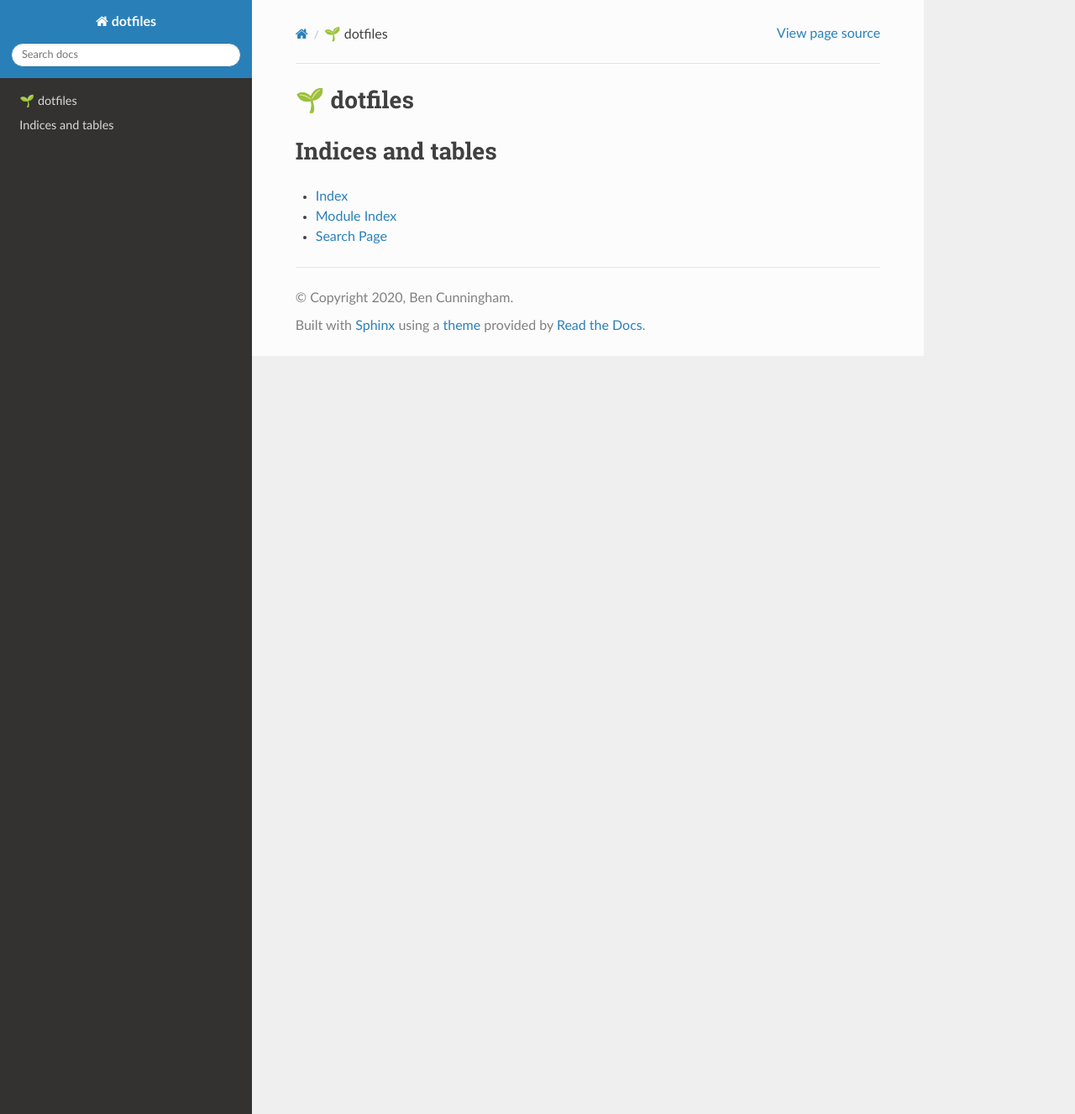
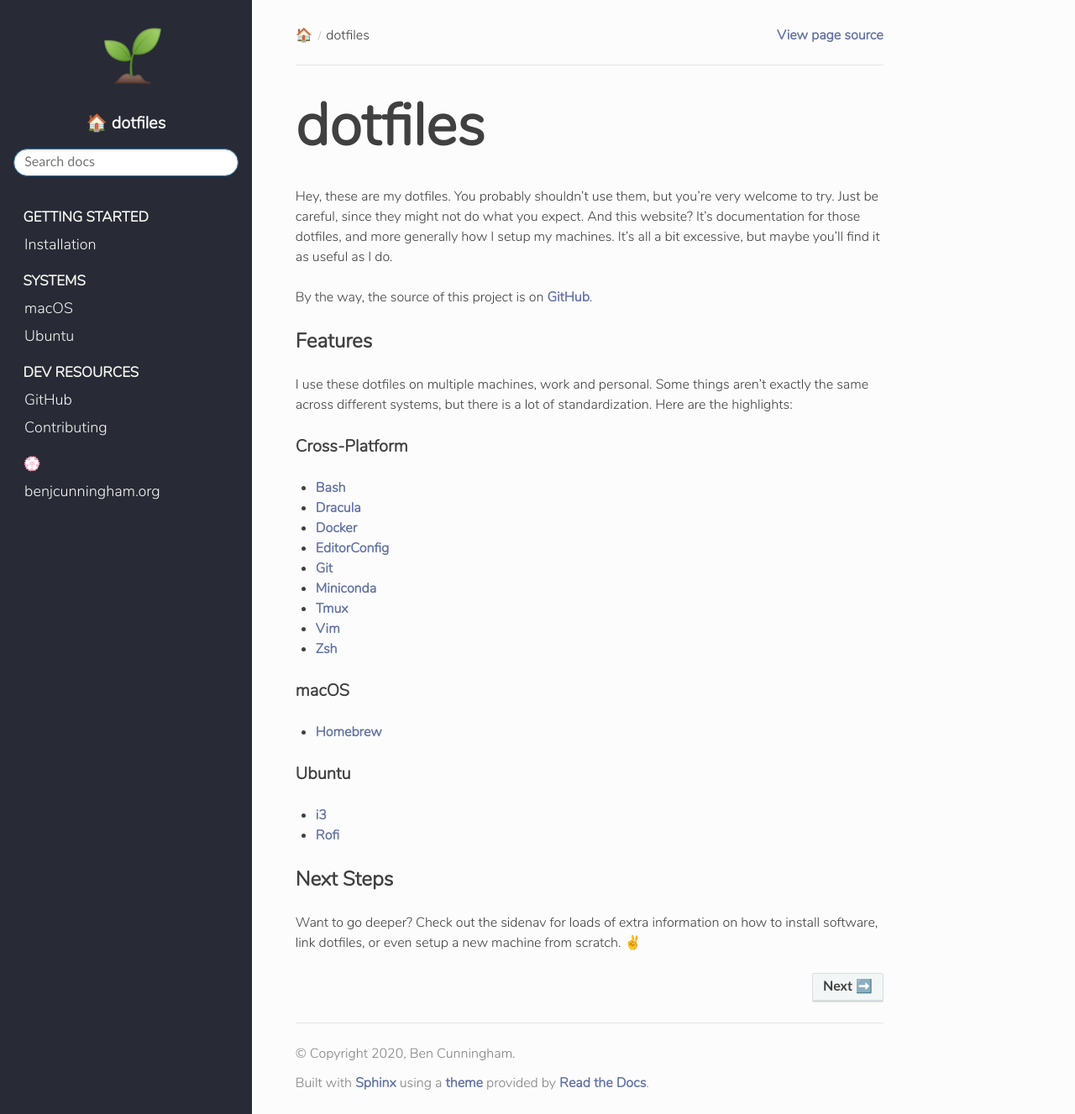
Before and after one commit to benjcunningham/dotfiles, a Sphinx documentation site: the page built from docs/source/index.rst, in a window 1280 px wide and 1327 px high. Shown: the whole window at 84% size. Built offline with Sphinx 7.4.7 and the Read the Docs theme 2.0.0, drawn with Linux system fonts in a browser that asks for light colours.

Commit message:
🚧 Start standing up Sphinx docs content

```diff
--- /dev/null
+++ b/docs/source/_static/css/dotfiles.css
@@ -0,0 +1,229 @@
+.rst-content .linenodiv pre, .rst-content div[class^=highlight] pre, .rst-content pre.literal-block {
+    font-family: RobotoMono-Light, monospace;
+}
+
+/* Copy button */
+
+a.copybtn {
+    margin: 3px;
+}
+
+.rst-content {
+    max-width: 700px;
+}
+
+/* The literal code blocks */
+.rst-content tt.literal, .rst-content tt.literal, .rst-content code.literal {
+    color: #282A36;
+}
+
+/* To keep the logo centered */
+.wy-side-scroll {
+    width: calc(100% + 15px);
+    font-size: 20px;
+}
+
+/* The research field on top of the toc tree */
+.wy-side-nav-search{
+    padding-top: 0;
+    background-color: #282A36;
+}
+
+/* The toc tree */
+.wy-nav-side{
+    background-color: #282A36;
+    padding-bottom: 0;
+}
+
+.wy-menu-vertical li.toctree-l1.current>a {
+    border: none;
+}
+
+/* The home icon */
+.fa-home:before, .icon-home:before {
+    content: "🏠";
+}
+
+/* Previous / Next icons */
+.fa-arrow-circle-left:before, .icon-circle-arrow-left:before {
+    content: "⬅️";
+}
+
+.fa-arrow-circle-right:before, .icon-circle-arrow-right:before {
+    content: "➡️";
+}
+
+/* The selected items in the toc tree */
+.wy-menu-vertical li.current{
+    background-color: #6272A4;
+}
+
+.wy-menu-vertical li.current a{
+    background-color: #6272A4;
+    color: #F8F8F2;
+}
+
+/* When a list item that does belong to the selected block from the toc tree is hovered */
+.wy-menu-vertical li.current a:hover{
+    background-color: #6272A4;
+    color: #F8F8F2;
+}
+
+/* When a list item that does NOT belong to the selected block from the toc tree is hovered. */
+.wy-menu-vertical li a:hover{
+    background-color: #6272A4;
+    color: #F8F8F2;
+}
+
+/* The text items on the toc tree */
+.wy-menu-vertical a {
+    color: #F8F8F2;
+    font-family: Nunito-Light, sans-serif;
+}
+.wy-menu-vertical header, .wy-menu-vertical p.caption{
+    color: #F8F8F2;
+    font-family: Nunito-Light, sans-serif;
+}
+
+/* The color inside the selected toc tree block */
+.wy-menu-vertical li.toctree-l2 a, .wy-menu-vertical li.toctree-l3 a, .wy-menu-vertical li.toctree-l4 a {
+    color: #F8F8F2;
+}
+
+.wy-menu-vertical li.current>a, .wy-menu-vertical li.on a {
+    font-weight: normal;
+}
+
+/* Inside the depth-2 selected toc tree block */
+.wy-menu-vertical li.toctree-l2.current>a {
+    background-color: #6272A4;
+}
+
+.wy-menu-vertical li.toctree-l2.current>a::before {
+    content: "👉 ";
+    position: absolute;
+    left: 0.75em;
+}
+
+.wy-menu-vertical li.toctree-l2.current li.toctree-l3>a {
+    background-color: #C6D0FF
+}
+
+/* Inside the depth-3 selected toc tree block */
+.wy-menu-vertical li.toctree-l3.current li.toctree-l4>a{
+    background-color: #D6E0FF
+}
+
+/* Inside code snippets */
+.rst-content dl:not(.docutils) dt{
+    font-size: 15px;
+}
+
+/* Links */
+.rst-content a {
+    color: #6272A4;
+    font-weight: bold;
+}
+
+.rst-content a:hover {
+    text-decoration: underline;
+}
+
+/* Content bars */
+.rst-content dl:not(.docutils) dt {
+    background-color: rgba(251, 141, 104, 0.1);
+    border-right: solid 2px #FB8D68;
+    border-left: solid 2px #FB8D68;
+    color: #FB8D68;
+    font-family: Nunito-Light, sans-serif;
+    border-top: none;
+    font-style: normal !important;
+}
+
+/* Expand button */
+.wy-menu-vertical li.toctree-l2 span.toctree-expand::before,
+.wy-menu-vertical li.on a span.toctree-expand::before,
+.wy-menu-vertical li.current>a span.toctree-expand::before,
+.wy-menu-vertical li.toctree-l3 span.toctree-expand::before {
+    content: none;
+}
+
+/* Max window size */
+.wy-nav-content{
+    max-width: 1200px;
+}
+
+/* Mobile header */
+.wy-nav-top{
+    background-color: #282A36;
+}
+
+
+/* Source spans */
+.rst-content .viewcode-link, .rst-content .viewcode-back{
+    color: #282A36;
+    font-size: 110%;
+    letter-spacing: 2px;
+    text-transform: uppercase;
+}
+
+/* It would be better for table to be visible without horizontal scrolling */
+.wy-table-responsive table td, .wy-table-responsive table th{
+    white-space: normal;
+}
+
+.footer {
+    margin-top: 20px;
+}
+
+/* class and method names in doc */
+.rst-content dl:not(.docutils) tt.descname, .rst-content dl:not(.docutils) tt.descclassname, .rst-content dl:not(.docutils) tt.descname, .rst-content dl:not(.docutils) code.descname, .rst-content dl:not(.docutils) tt.descclassname, .rst-content dl:not(.docutils) code.descclassname{
+    font-family: Nunito-Light, sans-serif;
+    font-size: 20px !important;
+}
+
+/* class name in doc*/
+.rst-content dl:not(.docutils) tt.descname, .rst-content dl:not(.docutils) tt.descname, .rst-content dl:not(.docutils) code.descname{
+    margin-right: 10px;
+    font-family: Nunito-Light, sans-serif;
+}
+
+/* Method and class parameters */
+.sig-param{
+    line-height: 23px;
+}
+
+/* Class introduction "class" string at beginning */
+.rst-content dl:not(.docutils) .property{
+    font-size: 18px;
+    color: black;
+}
+
+
+/* FONTS */
+
+body{
+    font-family: Nunito-Light, sans-serif;
+    font-size: 16px;
+}
+
+h1 {
+    font-family: Nunito-Light, sans-serif;
+    font-size: 70px;
+}
+
+h2, .rst-content .toctree-wrapper p.caption, h3, h4, h5, h6, legend{
+    font-family: Nunito-Light, sans-serif;
+}
+
+@font-face {
+    font-family: Nunito-Light;
+    src: url('./Nunito-Light.ttf');
+    font-weight: 400;
+}
+
+@font-face {
+    font-family: RobotoMono-Light;
+    src: url('./RobotoMono-Light.ttf');
+    font-weight: 400;
+}
--- /dev/null
+++ b/docs/source/_static/js/dotfiles.js
@@ -0,0 +1,21 @@
+function addIcon() {
+
+    const dotfilesLogo = "https://raw.githubusercontent.com/benjcunningham/dotfiles/master/docs/source/_static/js/dotfilesLogo.png";
+    const image = document.createElement("img");
+    image.setAttribute("src", dotfilesLogo);
+
+    const div = document.createElement("div");
+    div.appendChild(image);
+    div.style.textAlign = "center";
+    div.style.padding = "30px";
+
+    const scrollDiv = document.querySelector(".wy-side-scroll");
+    scrollDiv.prepend(div);
+
+}
+
+function onLoad() {
+    addIcon();
+}
+
+window.addEventListener("load", onLoad);
--- a/docs/source/conf.py
+++ b/docs/source/conf.py
@@ -47,8 +47,16 @@ exclude_patterns = []
 # a list of builtin themes.
 #
 html_theme = 'sphinx_rtd_theme'
+html_theme_options = {
+    'includehidden': True,
+    'navigation_depth': 2,
+}
 
 # Add any paths that contain custom static files (such as style sheets) here,
 # relative to this directory. They are copied after the builtin static files,
 # so a file named "default.css" will overwrite the builtin "default.css".
 html_static_path = ['_static']
+
+def setup(app):
+    app.add_css_file('css/dotfiles.css')
+    app.add_js_file('js/dotfiles.js')
--- /dev/null
+++ b/docs/source/dev/contributing.rst
@@ -0,0 +1,4 @@
+Contributing
+============
+
+Want to contribute to the project?
--- a/docs/source/index.rst
+++ b/docs/source/index.rst
@@ -1,20 +1,66 @@
-.. dotfiles documentation master file, created by
-   sphinx-quickstart on Mon Jul 13 23:55:50 2020.
-   You can adapt this file completely to your liking, but it should at least
-   contain the root `toctree` directive.
+dotfiles
+========
 
-🌱 dotfiles
-===========
+Hey, these are my dotfiles. You probably shouldn't use them, but you're very welcome to try. Just be careful, since they might not do what you expect. And this website? It's documentation for those dotfiles, and more generally how I setup my machines. It's all a bit excessive, but maybe you'll find it as useful as I do.
+
+By the way, the source of this project is on `GitHub <https://github.com/benjcunningham/dotfiles>`_.
+
+Features
+--------
+
+I use these dotfiles on multiple machines, work and personal. Some things aren't exactly the same across different systems, but there is a lot of standardization. Here are the highlights:
+
+Cross-Platform
+~~~~~~~~~~~~~~
+
+- `Bash <https://www.gnu.org/software/bash/>`_
+- `Dracula <https://draculatheme.com/>`_
+- `Docker <https://www.docker.com/>`_
+- `EditorConfig <https://editorconfig.org/>`_
+- `Git <https://git-scm.com/>`_
+- `Miniconda <https://docs.conda.io/en/latest/miniconda.html>`_
+- `Tmux <https://github.com/tmux/tmux>`_
+- `Vim <https://www.vim.org/>`_
+- `Zsh <https://www.zsh.org/>`_
+
+macOS
+~~~~~
+
+- `Homebrew <https://brew.sh/>`_
+
+Ubuntu
+~~~~~~
+
+- `i3 <https://i3wm.org/>`_
+- `Rofi <https://github.com/davatorium/rofi>`_
+
+Next Steps
+----------
+
+Want to go deeper? Check out the sidenav for loads of extra information on how to install software, link dotfiles, or even setup a new machine from scratch. ✌️
 
 .. toctree::
-   :maxdepth: 2
-   :caption: Contents:
+   :caption: Getting Started
+   :hidden:
 
+   installation
 
+.. toctree::
+   :caption: Systems
+   :hidden:
 
-Indices and tables
-==================
+   systems/macos
+   systems/ubuntu
 
-* :ref:`genindex`
-* :ref:`modindex`
-* :ref:`search`
+.. toctree::
+   :caption: Dev Resources
+   :hidden:
+
+   GitHub <https://github.com/benjcunningham/dotfiles>
+   dev/contributing
+
+.. toctree::
+   :caption: 💮
+   :hidden:
+
+   benjcunningham.org <https://benjcunningham.org>
--- /dev/null
+++ b/docs/source/systems/macos.rst
@@ -0,0 +1,4 @@
+macOS
+=====
+
+What comes with the macOS installer?
--- /dev/null
+++ b/docs/source/systems/ubuntu.rst
@@ -0,0 +1,4 @@
+Ubuntu
+======
+
+What comes with the Ubuntu installer?
```
Also changed, not shown: docs/source/installation.rst (added, +44 -0 lines), docs/source/_static/css/Nunito-Light.ttf (added), docs/source/_static/css/RobotoMono-Light.ttf (added).
